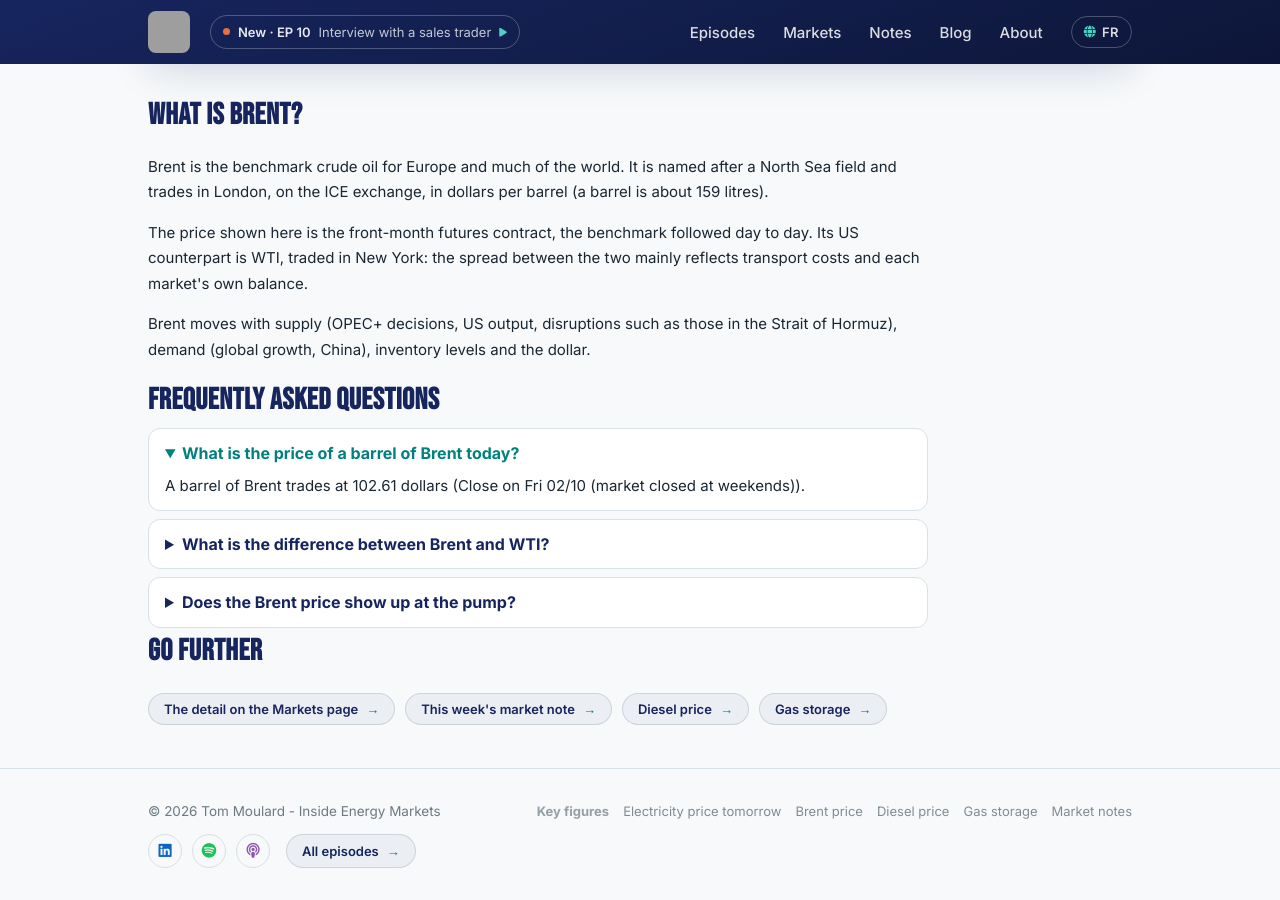
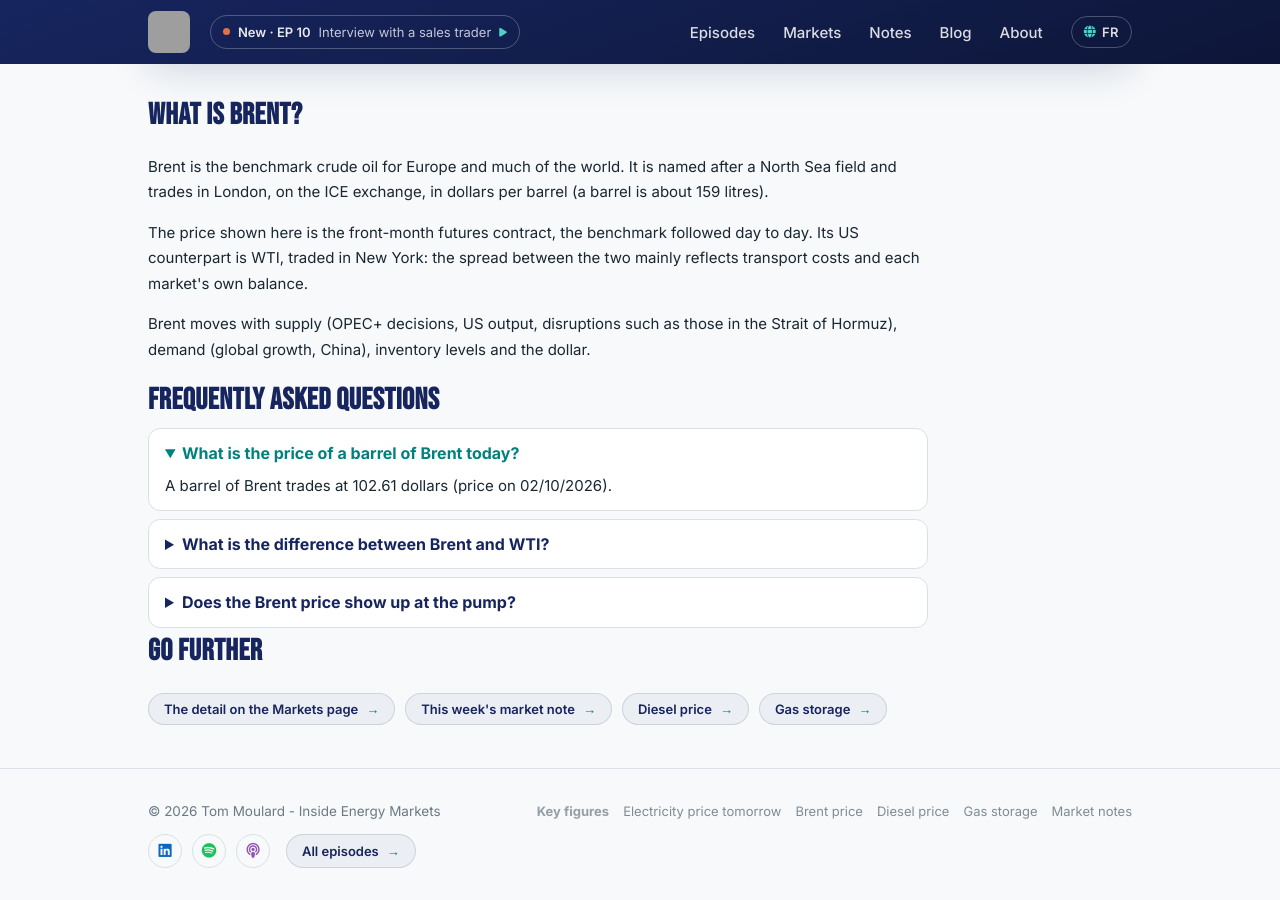
Before and after one commit to InsideEnergyMarkets/Inside-Energy-Markets, a Jekyll site: the page built from en/brent-oil-price/index.html, in a window 1280 px wide and 900 px high, scrolled down 826 px. Built offline with Jekyll 4.4.1, drawn with Linux system fonts in a browser that asks for light colours; grey boxes are pictures that could not be loaded.

Commit message:
Aperçu notes : date de note non future, FAQ sans retour à la ligne
Co-Authored-By: Claude Opus 5.5 <noreply@anthropic.com>

```diff
--- a/_data/i18n.yml
+++ b/_data/i18n.yml
@@ -208,7 +208,7 @@ fr:
         - "Le prix affiché ici est celui du contrat à terme le plus proche, la référence suivie au quotidien. Son équivalent américain est le WTI, coté à New York : l'écart entre les deux reflète surtout les coûts de transport et l'équilibre propre à chaque marché."
         - "Le Brent bouge avec l'offre (décisions de l'OPEP+, production américaine, perturbations comme celles du détroit d'Ormuz), la demande (croissance mondiale, Chine), le niveau des stocks et le dollar."
       q_price: "Quel est le prix du baril de Brent aujourd'hui ?"
-      a_price: "Le baril de Brent cote %n dollars (%m)."
+      a_price: "Le baril de Brent cote %n dollars (cours du %m)."
       q_wti: "Quelle différence entre le Brent et le WTI ?"
       a_wti: "Ce sont les deux grandes références du pétrole brut : le Brent pour la mer du Nord et le marché international, le WTI pour les États-Unis. Le Brent est en général plus cher, car il se transporte plus facilement par la mer vers les grands consommateurs."
       q_pump: "Le prix du Brent se retrouve-t-il à la pompe ?"
@@ -687,7 +687,7 @@ en:
         - "The price shown here is the front-month futures contract, the benchmark followed day to day. Its US counterpart is WTI, traded in New York: the spread between the two mainly reflects transport costs and each market's own balance."
         - "Brent moves with supply (OPEC+ decisions, US output, disruptions such as those in the Strait of Hormuz), demand (global growth, China), inventory levels and the dollar."
       q_price: "What is the price of a barrel of Brent today?"
-      a_price: "A barrel of Brent trades at %n dollars (%m)."
+      a_price: "A barrel of Brent trades at %n dollars (price on %m)."
       q_wti: "What is the difference between Brent and WTI?"
       a_wti: "They are the two main crude oil benchmarks: Brent for the North Sea and international trade, WTI for the United States. Brent is usually more expensive because it is easier to ship by sea to the large consuming regions."
       q_pump: "Does the Brent price show up at the pump?"
--- a/_includes/pages/reference.html
+++ b/_includes/pages/reference.html
@@ -51,7 +51,8 @@
       </div>
     </div>
     {% capture price_txt %}{{ e.price_usd | replace: ".", dec }}{% endcapture %}
-    {% capture ans1 %}{{ sx.a_price | replace: "%n", price_txt | replace: "%m", e_label }}{% endcapture %}
+    {% assign e_day = e.date | date: "%d/%m/%Y" %}
+    {% capture ans1 %}{{ sx.a_price | replace: "%n", price_txt | replace: "%m", e_day }}{% endcapture %}
     {% assign faq = "" | split: "" | push: sx.q_price | push: ans1 | push: sx.q_wti | push: sx.a_wti | push: sx.q_pump | push: sx.a_pump %}
     {% assign anchor = t.ids.oil %}
 
@@ -65,6 +66,7 @@
     </div>
     {% capture gz %}{% include money2.html value=fuel.gazole %}{% endcapture %}
     {% capture e10 %}{% include money2.html value=fuel.e10 %}{% endcapture %}
+    {% assign gz = gz | strip %}{% assign e10 = e10 | strip %}
     {% capture ans1 %}{{ sx.a_price | replace: "%n", gz | replace: "%m", e10 }}{% endcapture %}
     {% assign w_tax = w_ticpe | plus: w_vat | round: 0 %}
     {% capture ans2 %}{{ sx.a_taxes | replace: "%n", w_tax }}{% endcapture %}
```
Also changed, not shown: _notes/2026-40-en.md (+2 -2 lines), _notes/2026-40-fr.md (+1 -1 lines), scripts/generate_note.py (+10 -1 lines).
